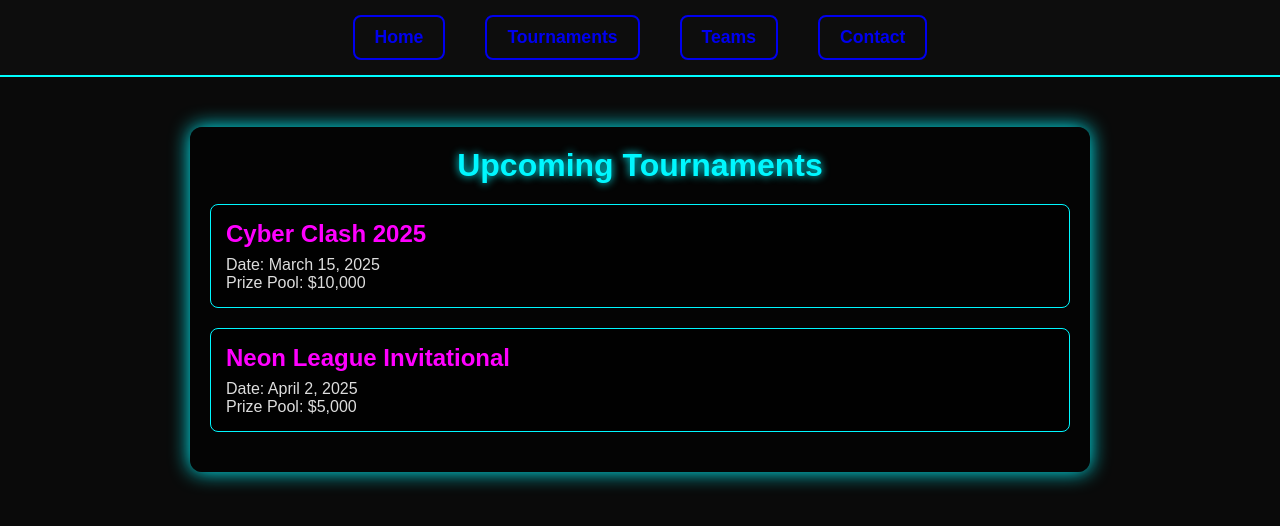
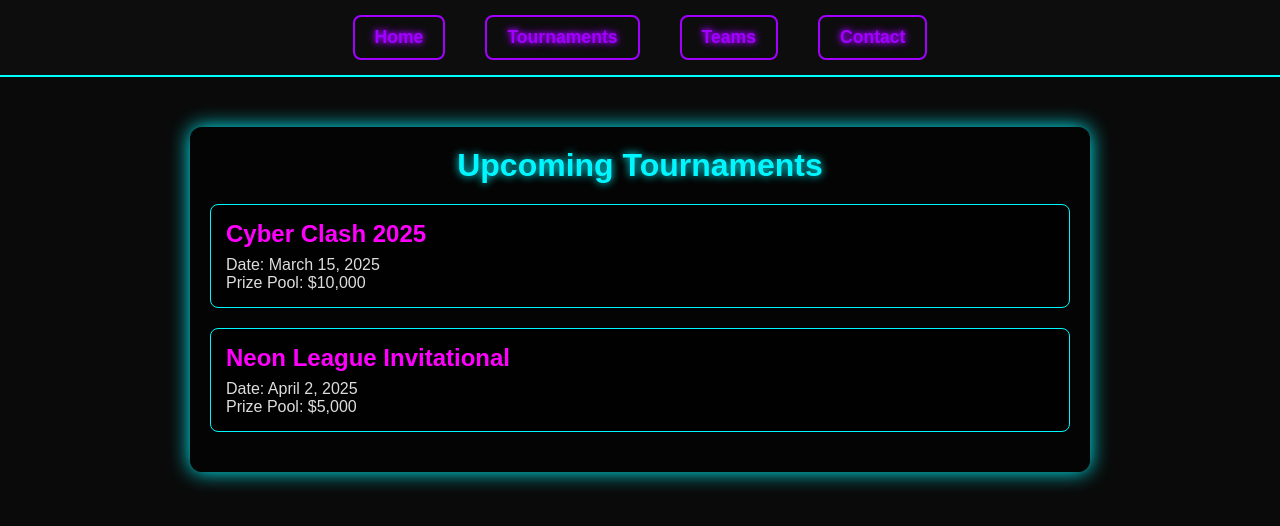
Before and after one commit to wandawg/esports-site, a plain HTML site: page tournaments.html in a window 1280 px wide. Drawn offline with Linux system fonts and the light colour scheme.

Commit message:
Update tournaments.html

```diff
--- a/tournaments.html
+++ b/tournaments.html
@@ -49,12 +49,12 @@
 </head>
 <body>
     <header>
-        <nav>
-            <a href="index.html">Home</a>
-            <a href="tournaments.html" class="active">Tournaments</a>
-            <a href="teams.html">Teams</a>
-            <a href="contact.html">Contact</a>
-        </nav>
+        <nav class="nav-tournaments">
+  <a href="index.html">Home</a>
+  <a href="tournaments.html">Tournaments</a>
+  <a href="teams.html">Teams</a>
+  <a href="contact.html">Contact</a>
+</nav>
     </header>
 
     <div class="content">
```
